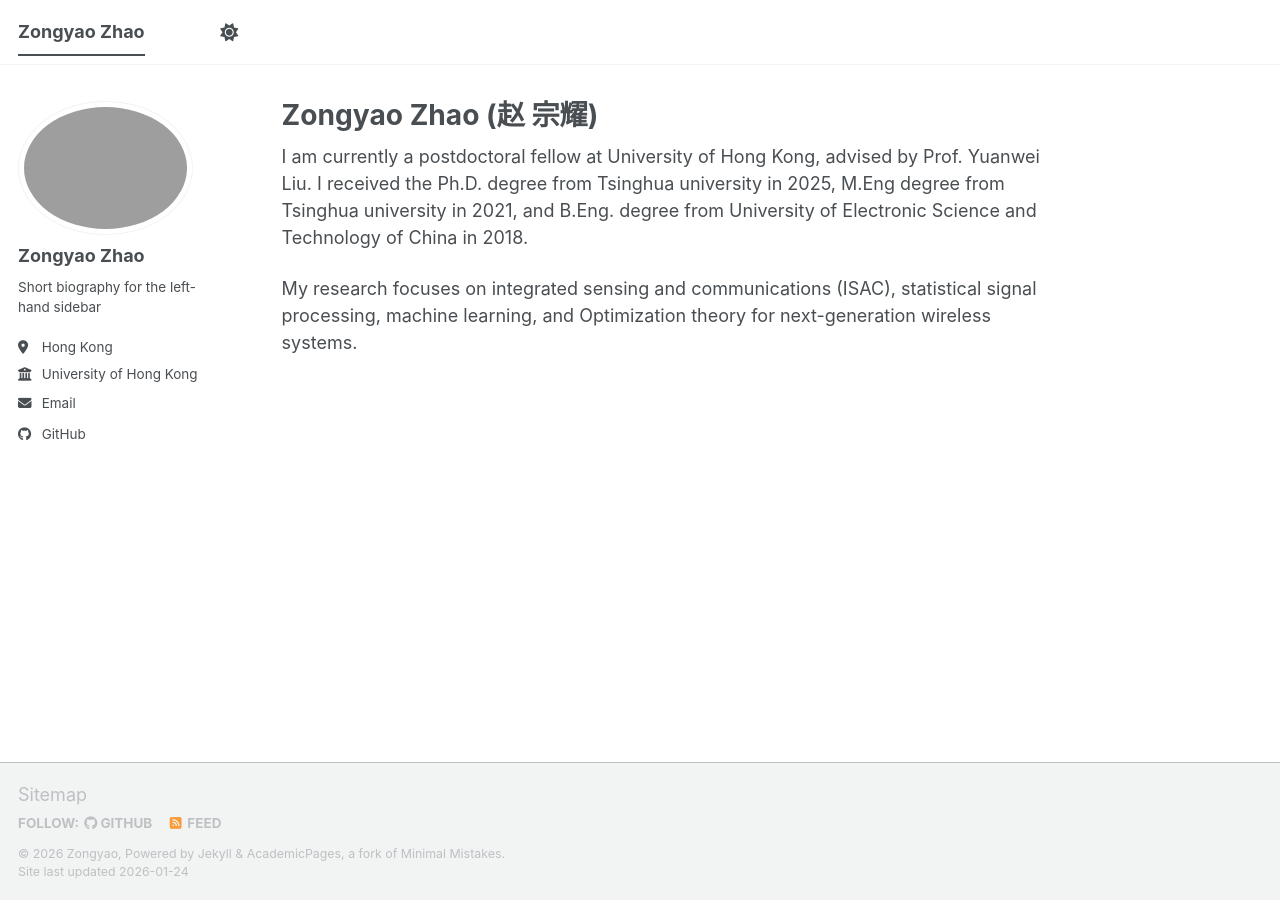
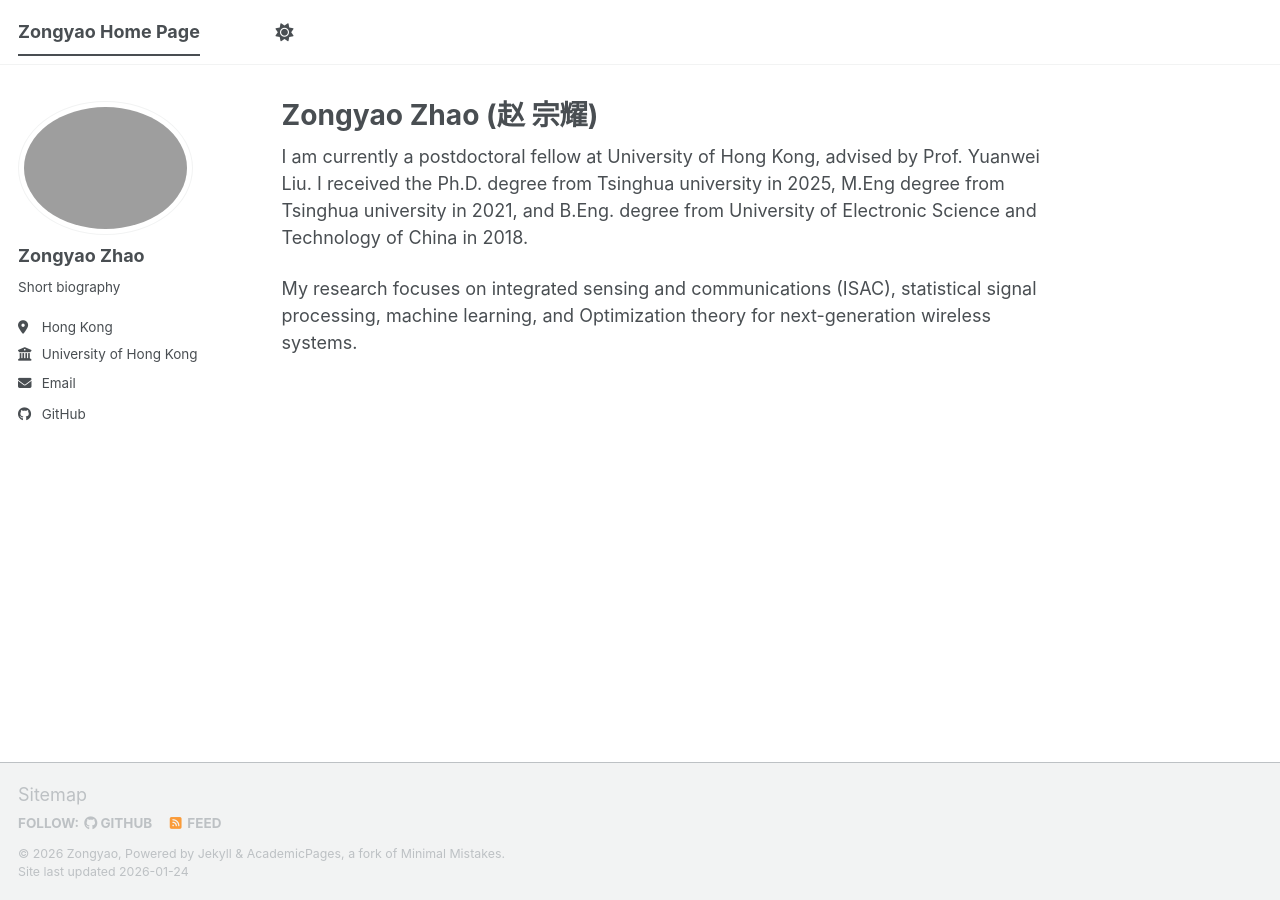
Before and after one commit to ZongyaoZhao/ZongyaoZhao.github.io, a Jekyll site: the page built from _pages/about.md, in a window 1280 px wide. Built offline with Jekyll 4.4.1, drawn with Linux system fonts in a browser that asks for light colours; a script bundle is joined from its source files by our own code; library files that are not in the unit come from our copies.

Commit message:
Update _config.yml

```diff
--- a/_config.yml
+++ b/_config.yml
@@ -9,14 +9,14 @@
 # Basic Site Settings
 locale                   : "en-US"
 site_theme               : "default" # The available themes options are "default", "air", "sunrise", "mint", "dirt" and "contrast"
-title                    : "Zongyao Zhao"
+title                    : "Zongyao Home Page"
 title_separator          : "-"
 name                     : &name "Zongyao"
 description              : &description "Zongyao's academic portfolio"   # Update this with a general description of your site, this is the default if not overridden by a page
 url                      : https://academicpages.github.io # The base hostname & protocol for your site e.g. "https://[your GitHub username].github.io",
                                                            # or if you already have some other page hosted on Github then use "https://[your GitHub username].github.io/[Your Repo Name]"
 baseurl                  : "" # the subpath of your site, e.g. "/blog"
-repository               : "academicpages/academicpages.github.io"
+repository               : "https://github.com/ZongyaoZhao/ZongyaoZhao.github.io"
 
 # Site Author - The following control what appear as part of the author content on the side bar.
 #               If a field is blank the icon and link will not appear, otherwise it will be shown.
@@ -26,7 +26,7 @@ author:
   avatar           : "EDB.png"
   name             : "Zongyao Zhao"
   pronouns         : # example: "she/her"
-  bio              : "Short biography for the left-hand sidebar"
+  bio              : "Short biography"
   location         : "Hong Kong"
   employer         : "University of Hong Kong"
   uri              : # URL
```
